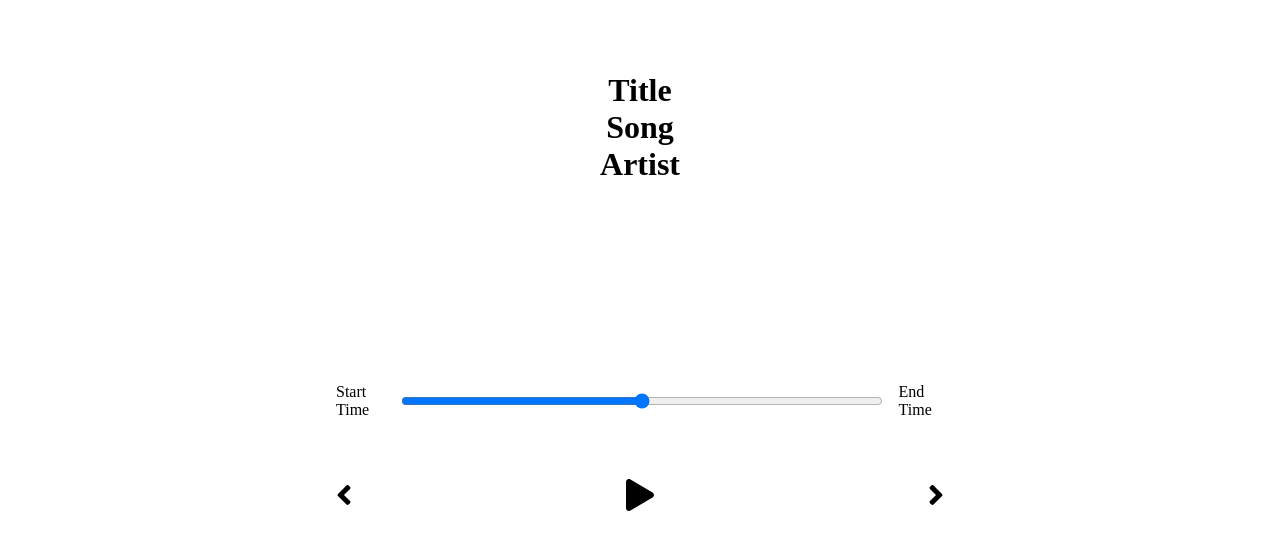
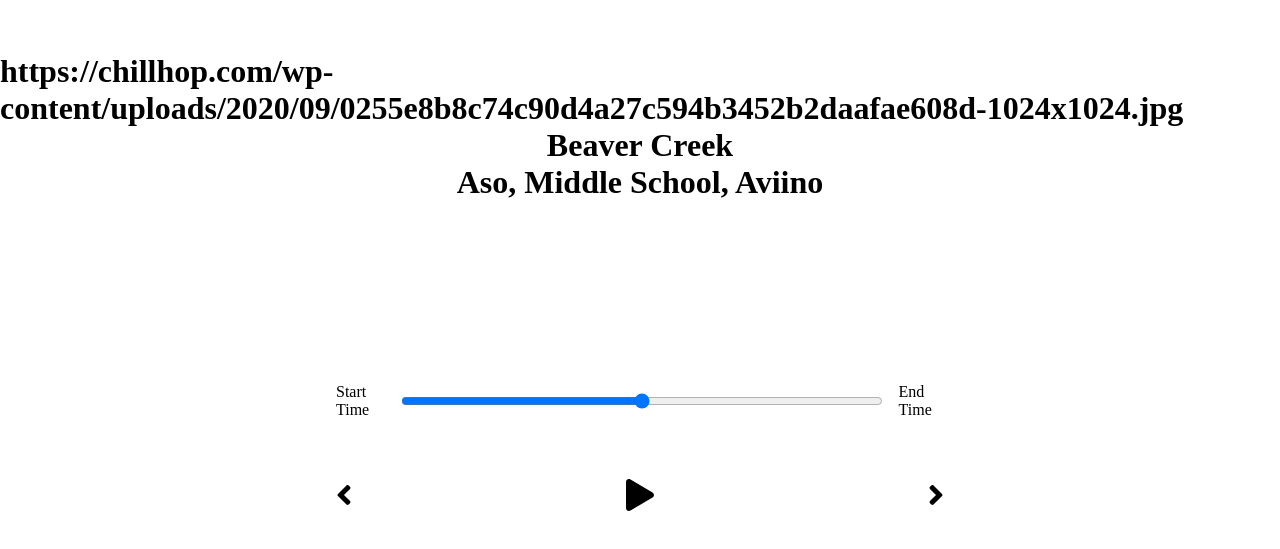
Before and after one commit to thyAshley/React-Sandbox, a React (Create React App) app in the folder waveapp/: page / in a window 1280 px wide. Shown: the part 113-662 px from the top of the page. Built offline with nearby package versions, Linux system fonts and the light colour scheme.

Commit message:
added typescript typing

```diff
--- a/waveapp/src/App.tsx
+++ b/waveapp/src/App.tsx
@@ -1,12 +1,18 @@
-import React from 'react';
+import React, { useState } from 'react';
 import './styles/app.scss';
 
 import Player from './components/Player';
 import Song from './components/Song';
+import data from './utils/data'
+import { ISong } from './types/types'
+
 function App() {
+  const [songs, setSongs] = useState<ISong[]>(data());
+  const [currentSong, setCurrentSong] = useState<ISong>(songs[0]);
+
   return (
     <div className="App">
-      <Song />
+      <Song currentSong={currentSong} />
       <Player />
     </div>
   );
--- a/waveapp/src/components/Song.tsx
+++ b/waveapp/src/components/Song.tsx
@@ -1,11 +1,12 @@
 import React from 'react'
+import { ISongProps } from '../types/types'
 
-const Song = () => {
+const Song = ({ currentSong }: ISongProps) => {
   return (
     <div className="song-container">
-      <h1>Title</h1>
-      <h1>Song</h1>
-      <h1>Artist</h1>
+      <h1>{currentSong.cover}</h1>
+      <h1>{currentSong.name}</h1>
+      <h1>{currentSong.artist}</h1>
     </div>
   )
 }
--- /dev/null
+++ b/waveapp/src/types/types.ts
@@ -0,0 +1,13 @@
+export interface ISong {
+  name: string;
+  cover: string;
+  artist: string;
+  audio: string;
+  color: string[];
+  id: string;
+  active: boolean;
+}
+
+export interface ISongProps {
+  currentSong: ISong;
+}
--- a/waveapp/src/utils/util.ts
+++ b/waveapp/src/utils/data.ts
@@ -1,5 +1,7 @@
 import { v4 as uuidv4 } from "uuid";
-function chillHop() {
+import { ISong } from "../types/types";
+
+function chillHop(): ISong[] {
   return [
     {
       name: "Beaver Creek",
```
Also changed, not shown: 1 other file (tests, documents, lock files or other folders).
